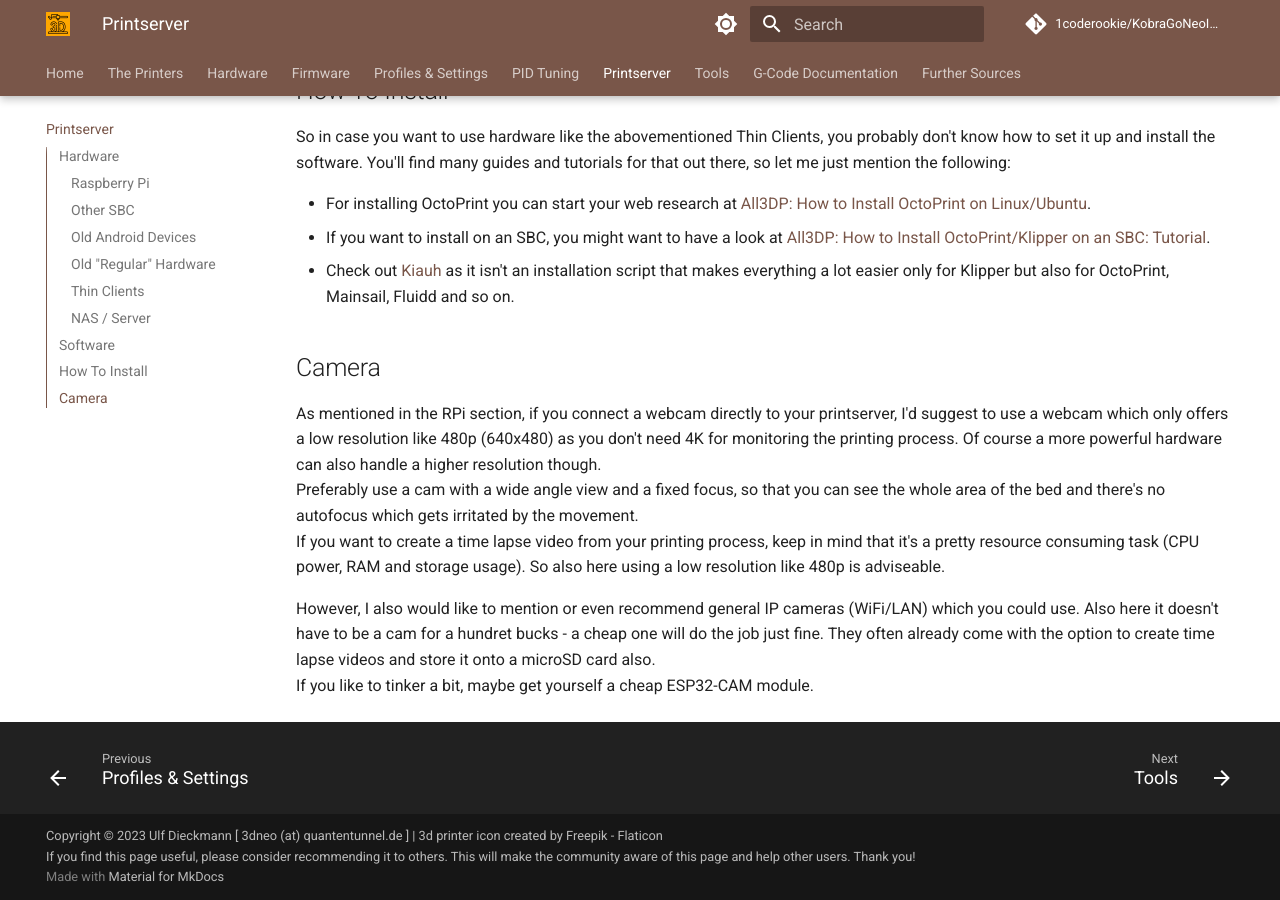
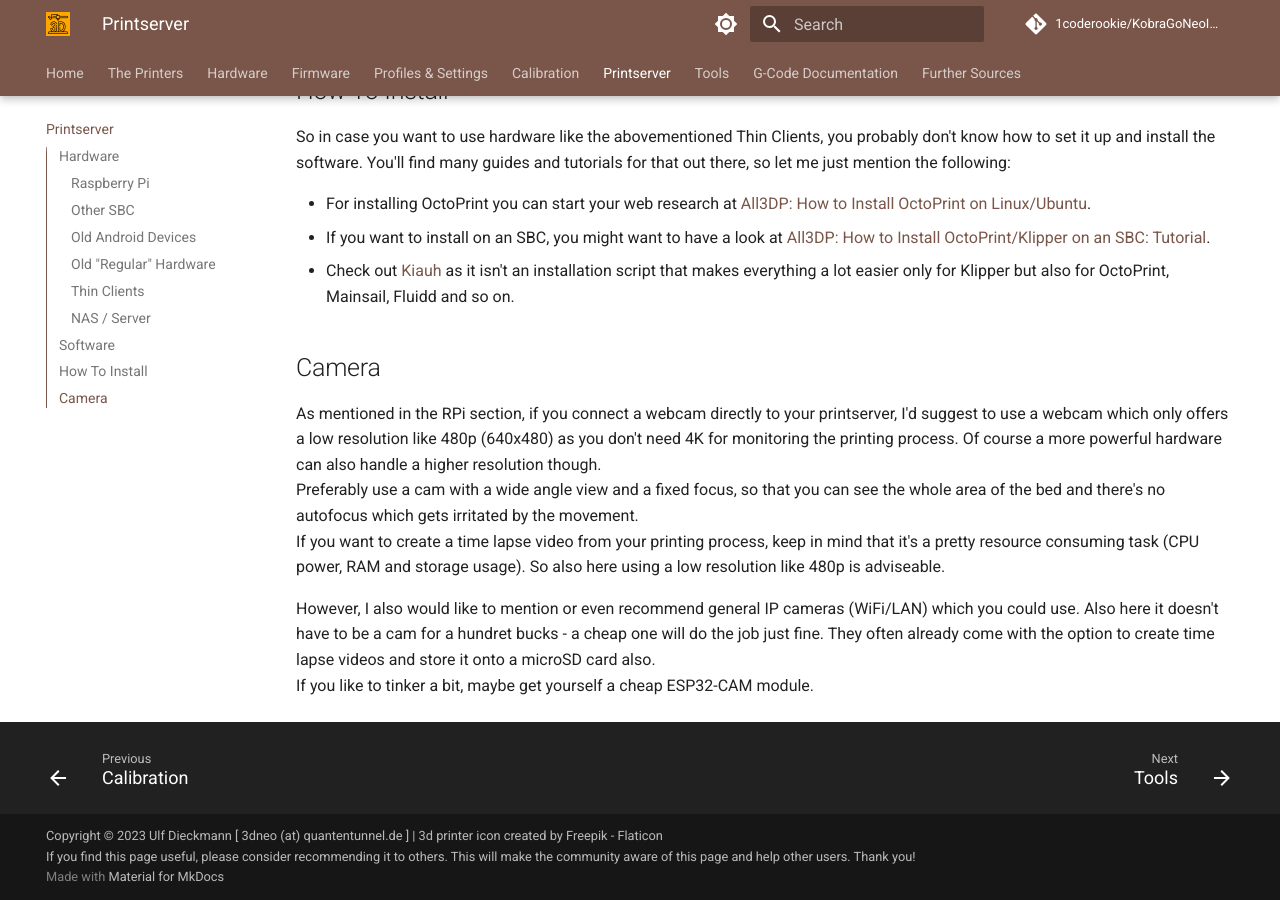
Before and after one commit to 1coderookie/KobraGoNeoInsights, an MkDocs documentation site: the page built from docs/printserver.md, in a window 1280 px wide and 900 px high, scrolled down 3485 px. Built offline with MkDocs 1.6.1 and Material for MkDocs 9.7.7, drawn with Linux system fonts in a browser that asks for light colours; comment, search, counter and statistics services are not loaded.

Commit message:
Update mkdocs.yml

```diff
--- a/mkdocs.yml
+++ b/mkdocs.yml
@@ -141,7 +141,7 @@
     - Stock Firmware (Marlin Based): 'firmware/fw_marlin.md'
     - Klipper (Mod): 'firmware/fw_klipper.md'
   - Profiles & Settings: 'pro_set.md'
-  - PID Tuning: 'pid-tune.md'
+  - Calibration: 'calibration.md'
   - Printserver: 'printserver.md'
   - Tools: 'tools.md'
   - G-Code Documentation: 'gcode_doc.md'
```
